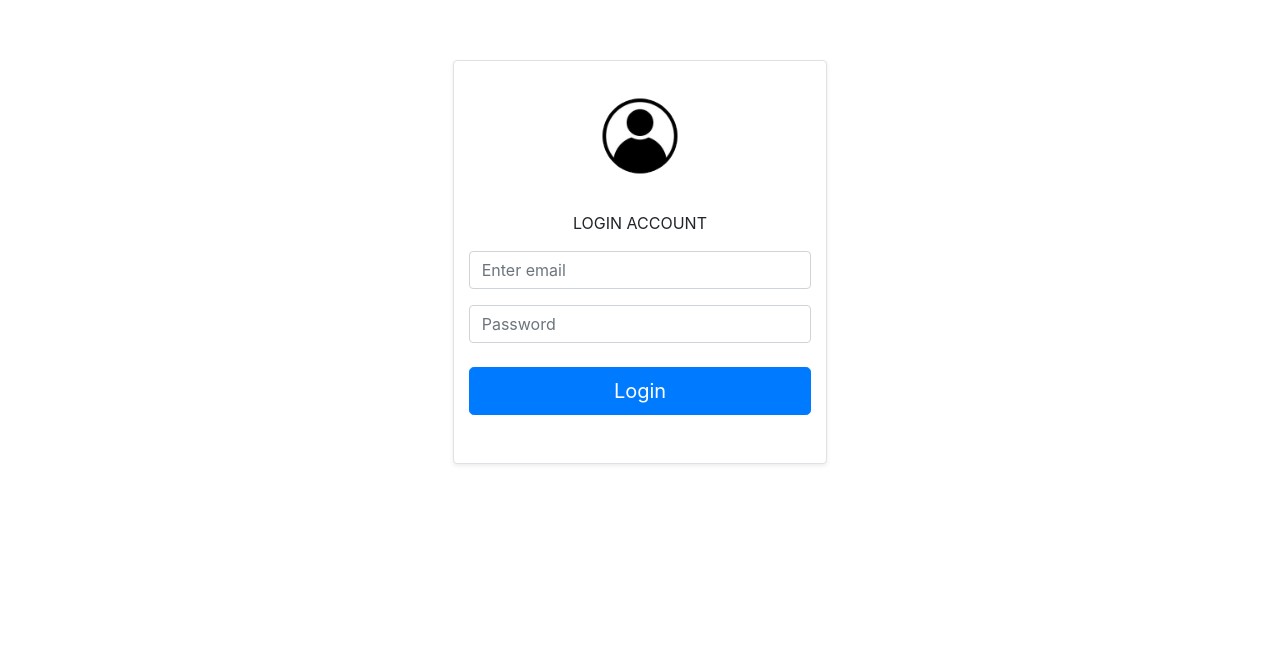
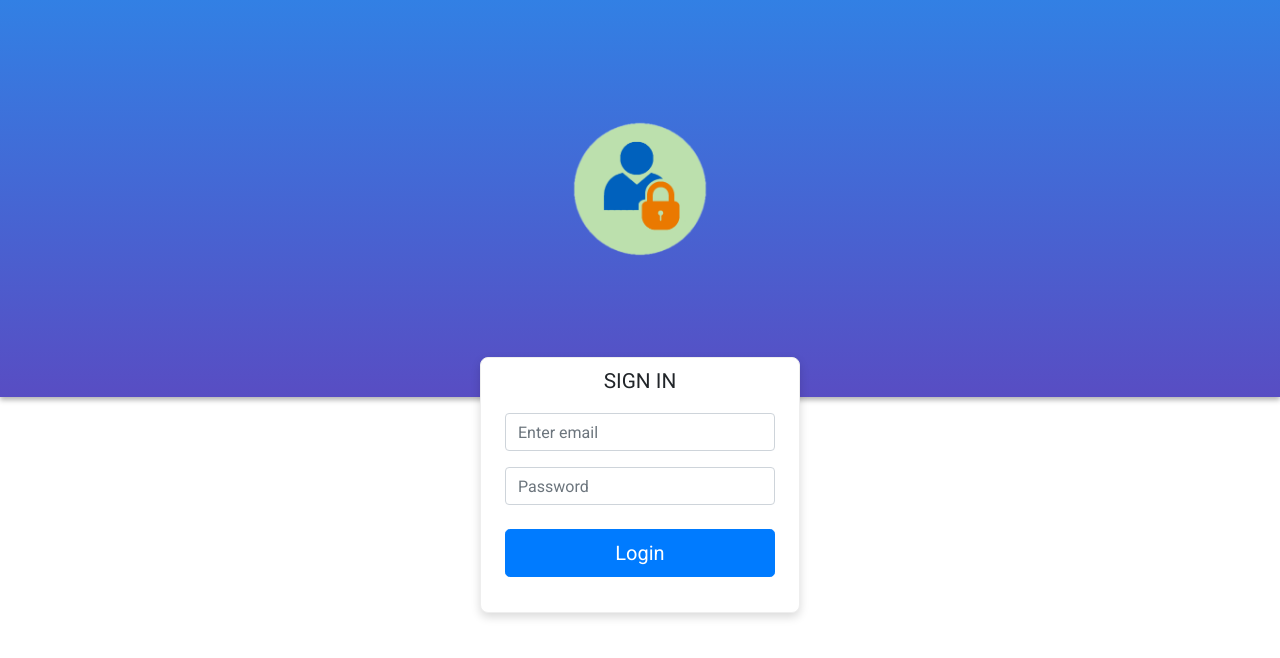
Before and after one commit to pnc-virtual-company/2020-G7-LMS, a CodeIgniter 4 app: template app/Views/login/login.php in a window 1280 px wide. Shown: the top 658 px of the page. Run offline with PHP 8.4 and a stand-in for CodeIgniter, Linux system fonts and the light colour scheme; the template is opened without the code that fills it, so the values that code supplies are empty; some libraries are stand-ins or nearby versions.

Commit message:
#5 update login form and add logo

```diff
--- a/app/Views/login/login.php
+++ b/app/Views/login/login.php
@@ -1,12 +1,16 @@
 <?= $this->extend('layouts/main') ?>
 <?= $this->section('content') ?>
-<div class="container mt-5">
-	<div class="row justify-content-center align-items-center text-center p-2">
-		<div class="m-1 col-sm-8 col-md-6 col-lg-4 shadow-sm  bg-white border rounded">
-			<div class=" pb-5">
-				<img class="rounded mx-auto d-block" src="images/logins.png" alt="" width=150px height=150px>
-				<p class="text-center text-uppercase">Login account</p>
-				<form class="form text-center" action="leaves" method="POST">
+<div class="auth">
+  <div class="auth__header">
+    <div class="auth__logo">
+      <img class="rounded mx-auto d-block" src="images/lms.png" alt="" height=150px>
+    </div>
+  </div>
+  <div class="auth__body">
+    <form class="auth__form" autocomplete="off" action="your_leave" method="post">
+      <div class="auth__form_body">
+        <h3 class="auth__form_title">Sign in</h3>
+        <div>
           <div class="form-group input-group-md">
             <input type="email" class="form-control" id="email" aria-describedby="emailHelp" placeholder="Enter email">
             <!--<div class="invalid-feedback">
@@ -25,6 +29,4 @@
     </form>
   </div>
 </div>
-	</div>
-</div>
 <?= $this->endSection() ?>
--- a/public/css/custom.css
+++ b/public/css/custom.css
@@ -1,4 +1,95 @@
 @import url("https://fonts.googleapis.com/css?family=Roboto");
+body {
+  font-family: 'Roboto', sans-serif;
+}
+.auth__header {
+  padding: 13vh 1rem calc(11vh + 35px);
+  display: -webkit-box;
+  display: flex;
+  -webkit-box-align: center;
+          align-items: center;
+  -webkit-box-pack: center;
+          justify-content: center;
+  background-color: #f0f0f0;
+  background-image: -webkit-gradient(linear, left top, left bottom, from(#3280e4), to(#584dc3));
+  background-image: linear-gradient(#3280e4, #584dc3);
+  background-size: cover;
+  background-position: center center;
+  position: relative;
+  box-shadow: 0 3px 5px rgba(0, 0, 0, 0.3);
+}
+.auth__header:before {
+  content: "";
+  position: absolute;
+  left: 0;
+  top: 0;
+  right: 0;
+  bottom: 0;
+}
+.auth__logo {
+  position: relative;
+  z-index: 18;
+  padding: 10px;
+  overflow: hidden;
+}
+.auth__body {
+  padding-bottom: 2rem;
+}
+.auth__form {
+  min-width: 280px;
+  max-width: 340px;
+  margin: auto;
+  margin-top: -40px;
+  padding: 0 10px;
+  position: relative;
+  z-index: 9;
+}
+.auth__form_body {
+  padding: 0.7rem 1.5rem 35px;
+  border-radius: 0.5rem;
+  background: #fff;
+  border: 1px solid #eee;
+  box-shadow: 0 4px 10px rgba(0, 0, 0, 0.15);
+}
+.auth__form_title {
+  font-size: 1.3rem;
+  text-align: center;
+  text-transform: uppercase;
+  margin-bottom: 1.2rem;
+}
+.auth__form_actions {
+  text-align: center;
+  padding: 0 2rem;
+  margin-top: -25px;
+}
+.auth__form_actions .btn {
+  border-radius: 30px;
+  box-shadow: 0 2px 12px rgba(50, 128, 228, 0.5);
+}
+.bg-img {
+  background-image: linear-gradient(#068a78, #075a5a);
+  background-size: cover;
+  background-position: center center;
+}
+.closeModal {
+  cursor: pointer;
+}
+.createBtn {
+  all: unset;
+  outline:none;
+}
+.pizzaName::first-letter {
+  color:rgb(209, 12, 150);
+  font-weight: bolder;
+  font-size: 1.2em;
+}
+.hide {
+  opacity: 0;
+}
+
+.mt-10 {
+  margin-top: 100px !important;
+}
 
 a{
   margin-left: 40px;
```
Also changed, not shown: public/images/lms.png (added). Lines whose indentation alone changed are shown as unchanged.
